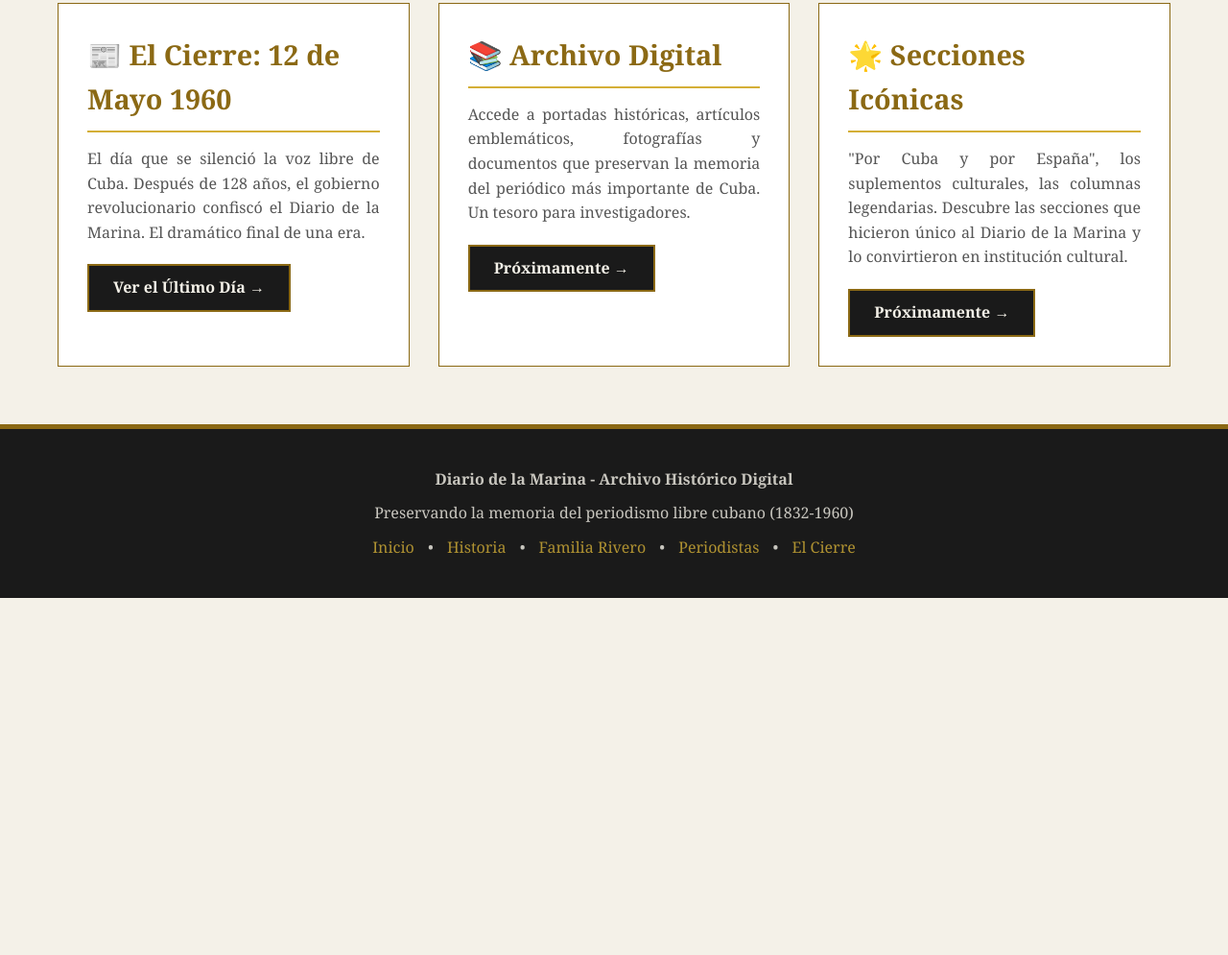
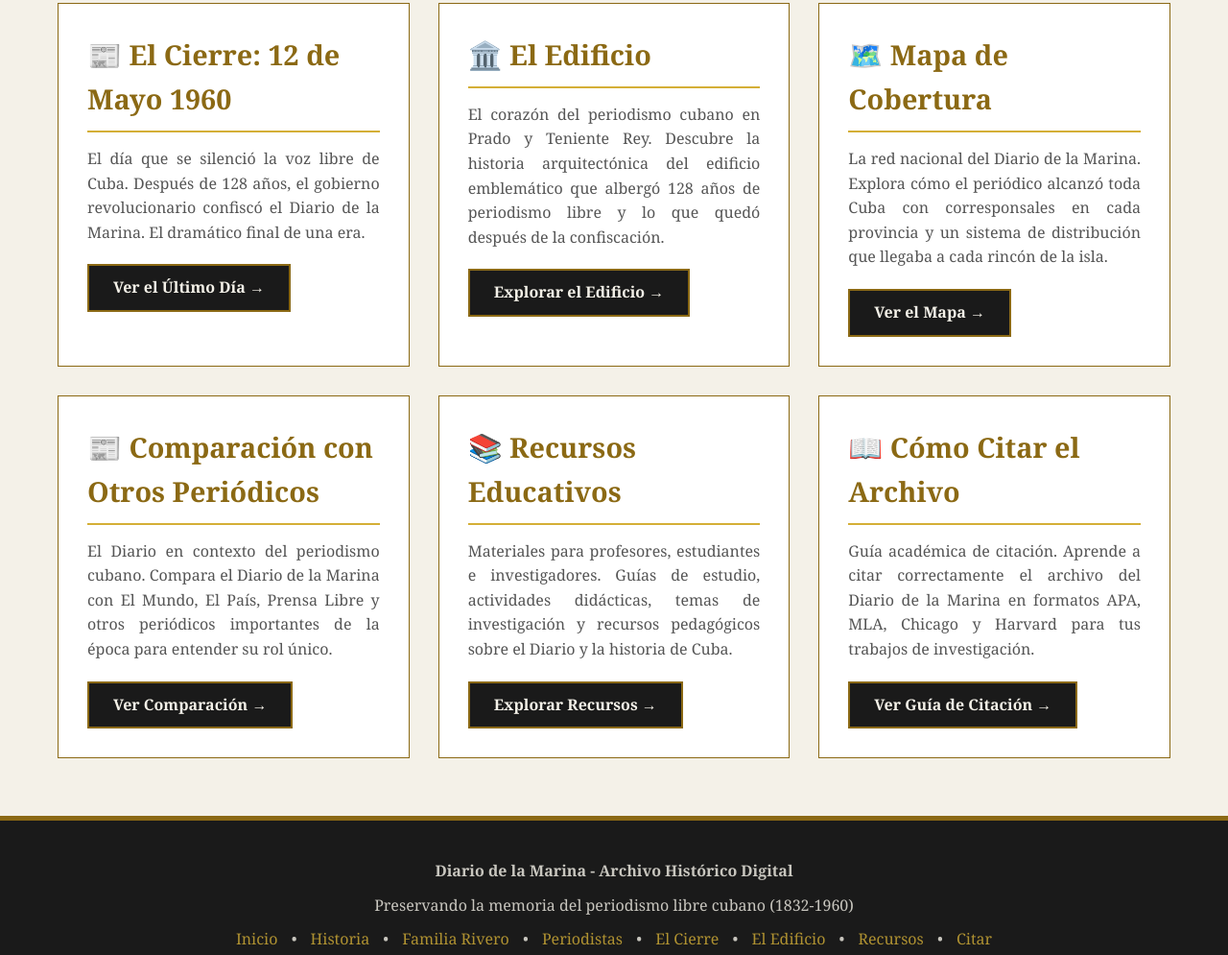
Before and after one commit to centralesazucareros2026/diariomarina, a plain HTML site: page index.html in a window 1280 px wide. Shown: the part 1532-2527 px from the top of the page at 96% size. Before the commit the page ends 2155 px from the top, so only its background shows below. Drawn offline with Linux system fonts and the light colour scheme.

Commit message:
Add files via upload

```diff
--- a/index.html
+++ b/index.html
@@ -295,23 +295,53 @@
             </div>
 
             <div class="section-card">
-                <h3>📚 Archivo Digital</h3>
+                <h3>🏛️ El Edificio</h3>
                 <p>
-                    Accede a portadas históricas, artículos emblemáticos, fotografías y documentos
-                    que preservan la memoria del periódico más importante de Cuba. Un tesoro para
-                    investigadores.
+                    El corazón del periodismo cubano en Prado y Teniente Rey. Descubre la historia
+                    arquitectónica del edificio emblemático que albergó 128 años de periodismo libre
+                    y lo que quedó después de la confiscación.
                 </p>
-                <a href="#">Próximamente →</a>
+                <a href="https://historiadeldiariodelamarinadecuba.com/el-edificio.html">Explorar el Edificio →</a>
             </div>
 
             <div class="section-card">
-                <h3>🌟 Secciones Icónicas</h3>
+                <h3>🗺️ Mapa de Cobertura</h3>
                 <p>
-                    "Por Cuba y por España", los suplementos culturales, las columnas legendarias.
-                    Descubre las secciones que hicieron único al Diario de la Marina y lo convirtieron
-                    en institución cultural.
+                    La red nacional del Diario de la Marina. Explora cómo el periódico alcanzó toda
+                    Cuba con corresponsales en cada provincia y un sistema de distribución que llegaba
+                    a cada rincón de la isla.
                 </p>
-                <a href="#">Próximamente →</a>
+                <a href="https://historiadeldiariodelamarinadecuba.com/mapa-cobertura.html">Ver el Mapa →</a>
+            </div>
+
+            <div class="section-card">
+                <h3>📰 Comparación con Otros Periódicos</h3>
+                <p>
+                    El Diario en contexto del periodismo cubano. Compara el Diario de la Marina con
+                    El Mundo, El País, Prensa Libre y otros periódicos importantes de la época para
+                    entender su rol único.
+                </p>
+                <a href="https://historiadeldiariodelamarinadecuba.com/comparacion-periodicos.html">Ver Comparación →</a>
+            </div>
+
+            <div class="section-card">
+                <h3>📚 Recursos Educativos</h3>
+                <p>
+                    Materiales para profesores, estudiantes e investigadores. Guías de estudio,
+                    actividades didácticas, temas de investigación y recursos pedagógicos sobre
+                    el Diario y la historia de Cuba.
+                </p>
+                <a href="https://historiadeldiariodelamarinadecuba.com/recursos-educativos.html">Explorar Recursos →</a>
+            </div>
+
+            <div class="section-card">
+                <h3>📖 Cómo Citar el Archivo</h3>
+                <p>
+                    Guía académica de citación. Aprende a citar correctamente el archivo del Diario
+                    de la Marina en formatos APA, MLA, Chicago y Harvard para tus trabajos de
+                    investigación.
+                </p>
+                <a href="https://historiadeldiariodelamarinadecuba.com/como-citar.html">Ver Guía de Citación →</a>
             </div>
 
         </div>
@@ -326,7 +356,10 @@
             <a href="https://historiadeldiariodelamarinadecuba.com/historia-completa.html">Historia</a> •
             <a href="https://historiadeldiariodelamarinadecuba.com/familia-rivero.html">Familia Rivero</a> •
             <a href="https://historiadeldiariodelamarinadecuba.com/periodistas-legendarios.html">Periodistas</a> •
-            <a href="https://historiadeldiariodelamarinadecuba.com/cierre-1960.html">El Cierre</a>
+            <a href="https://historiadeldiariodelamarinadecuba.com/cierre-1960.html">El Cierre</a> •
+            <a href="https://historiadeldiariodelamarinadecuba.com/el-edificio.html">El Edificio</a> •
+            <a href="https://historiadeldiariodelamarinadecuba.com/recursos-educativos.html">Recursos</a> •
+            <a href="https://historiadeldiariodelamarinadecuba.com/como-citar.html">Citar</a>
         </p>
     </footer>
 
```
